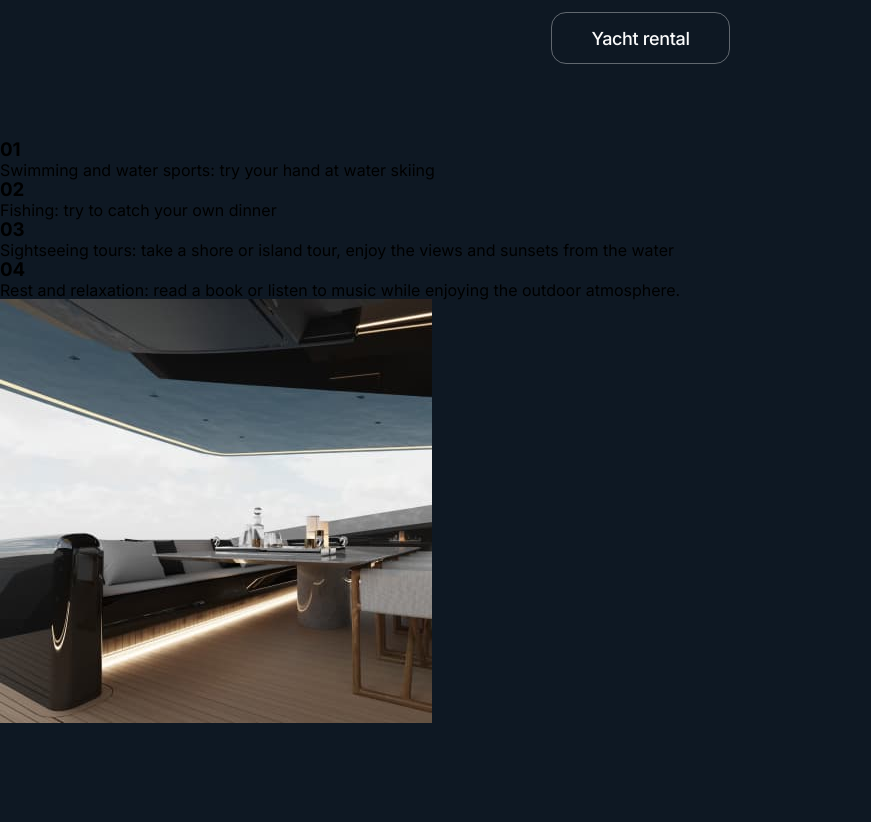
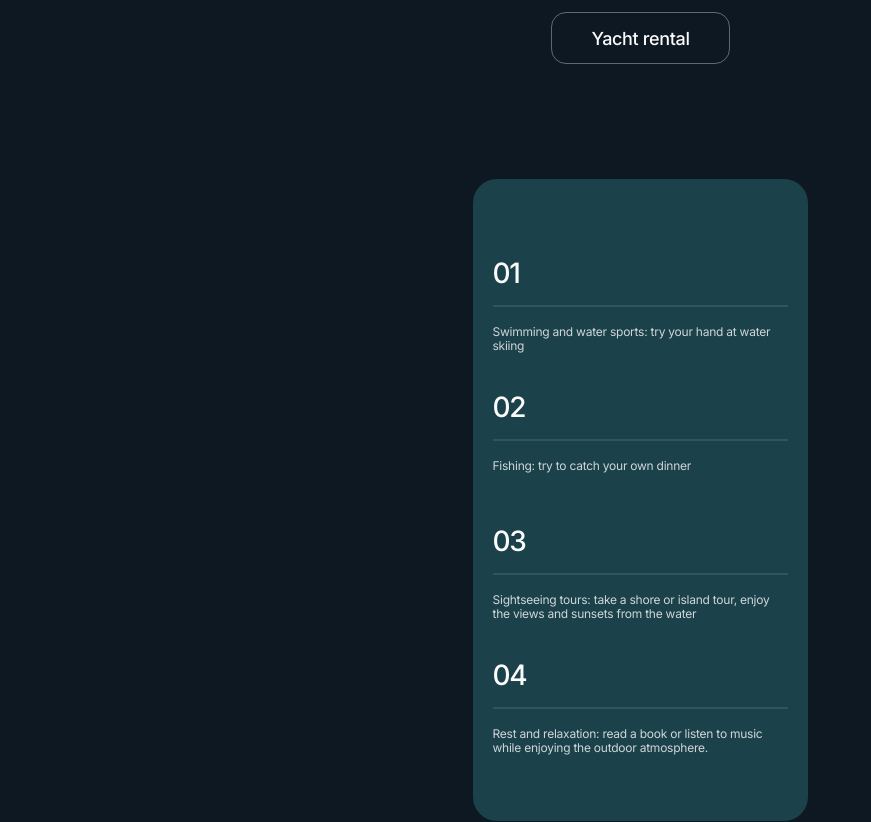
Before and after one commit to ruslankozenko/YJ-training, a plain HTML site: page index.html in a window 1280 px wide. Shown: the part 2540-3362 px from the top of the page, without its empty margins (0-871 px from the left). Before the commit the page ends 3263 px from the top, so only its background shows below. Drawn offline with nearby package versions, Linux system fonts and the light colour scheme.

Commit message:
advant. mob

```diff
--- a/css/styles.css
+++ b/css/styles.css
@@ -384,6 +384,62 @@ screen and (min-device-pixel-ratio: 2) and (max-width: 767px) {
 
 /* ============== /MOBILE OUR YACHTS ============== */
 
+/* ============== MOBILE ADVANTAGES ============== */
+
+.section-advantages {
+    max-width: 335px;
+    margin-left: auto;
+    margin-right: auto;
+}
+
+.container-advantages {
+    border-radius: 24px;
+    background: #1b414b;
+    margin-top: 40px;
+    margin-bottom: 20px;
+    height: 642px;
+}
+
+.advantages-list {
+    padding: 80px 20px;
+    display: flex;
+    flex-wrap: wrap;
+    gap: 40px;
+}
+
+.list-number-advantages {
+    font-weight: 500;
+    font-size: 28px;
+    line-height: 1;
+    letter-spacing: -0.05em;
+    color: #fbfbfb;
+    padding-bottom: 18px;
+    border-bottom: 2px solid rgba(251, 251, 251, 0.1);
+}
+
+.text-advantages {
+    font-weight: 400;
+    font-size: 12px;
+    line-height: 1.16;
+    letter-spacing: -0.02em;
+    color: #fbfbfb;
+    opacity: 0.8;
+    padding-top: 18px;
+}
+
+.advantages-item {
+    width: 295px;
+    height: 94px;
+}
+
+.about-image-yacht {
+    border-radius: 24px;
+    width: 335px;
+    height: 424px;
+}
+
+/* ============== /MOBILE ADVANTAGES ============== */
+
 @media screen and (min-width: 768px) {
 
     .mobile-menu-open-btn {
--- a/index.html
+++ b/index.html
@@ -390,7 +390,7 @@
       <section class="section-advantages">
         <h2 class="invisible-advantages visually-hidden">Advantages</h2>
         <div class="container-advantages">
-          <ol class="advantages-list">
+          <ol class="advantages-list list">
             <li class="advantages-item">
               <h3 class="list-number-advantages">01</h3>
               <p class="text-advantages">
@@ -418,6 +418,7 @@
               </p>
             </li>
           </ol>
+        </div>
         <picture class="advantages-photo">
           <source
             srcset="
@@ -453,7 +454,6 @@
             class="about-image-yacht"
           />
         </picture>
-        </div>
       </section>
 
       <!------ /Advantages	------>
```
Lines whose indentation alone changed are shown as unchanged.
